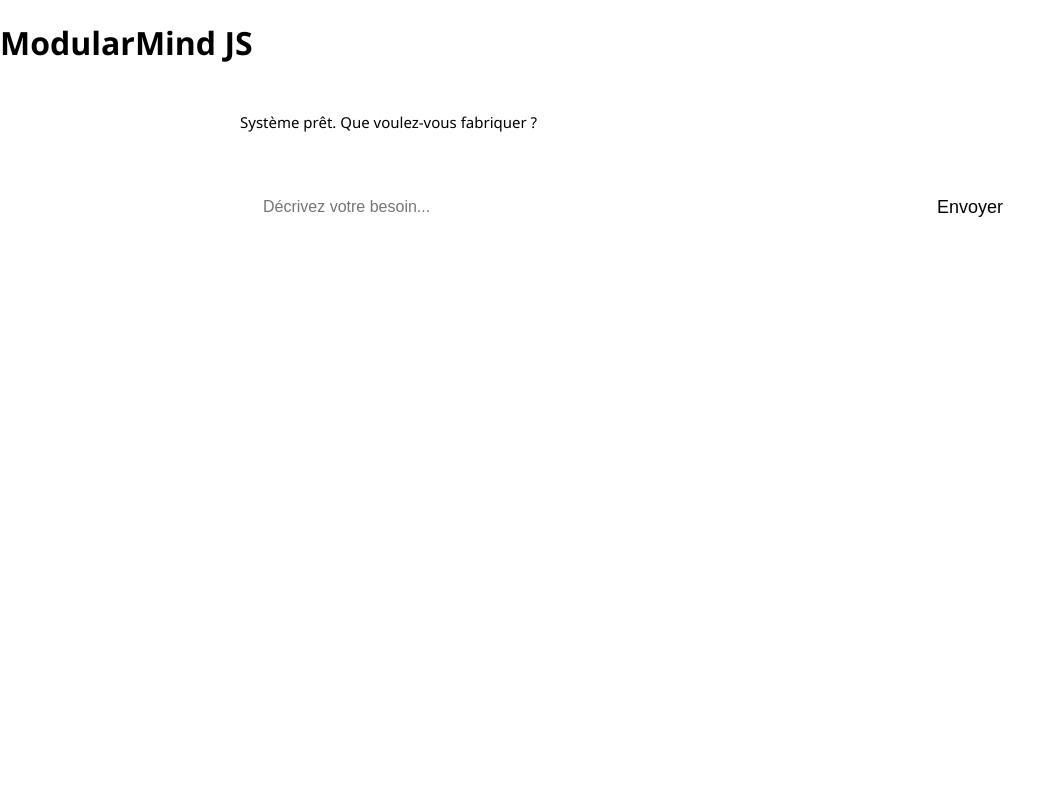
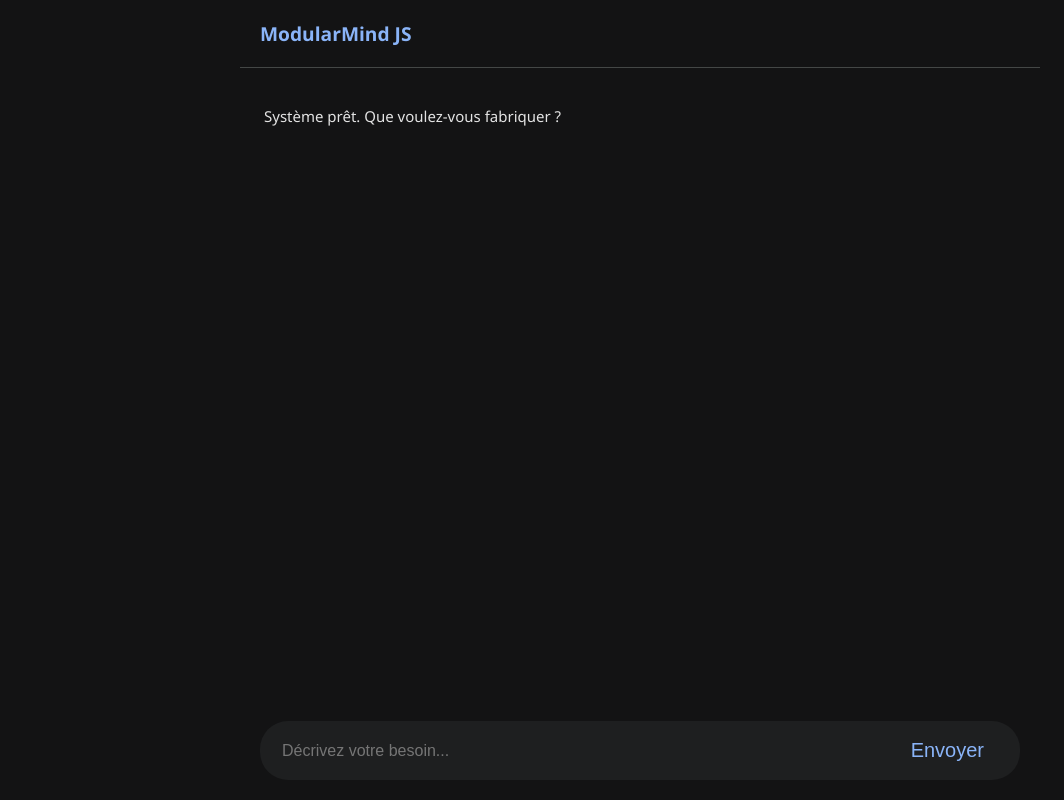
Before and after one commit to iyyad00/ModularMind-JS, a plain HTML site: page index.html in a window 1280 px wide. Shown: the whole page, without its empty margins (0-1064 px from the left). Drawn offline with Linux system fonts and the light colour scheme.

Commit message:
Refactor CSS for ModularMind Gemini style

```diff
--- a/style.css
+++ b/style.css
@@ -1,19 +1,11 @@
-<!DOCTYPE html>
-<html lang="fr">
-<head>
-    <meta charset="UTF-8">
-    <meta name="viewport" content="width=device-width, initial-scale=1.0">
-    <title>ModularMind JS</title>
-    <style>
-        /* --- MON STYLE SIGNATURE (DARK THEME) --- */
+/* --- STYLE SIGNATURE MODULARMIND (GEMINI STYLE) --- */
 :root {
-            --bg-main: #131314;       /* Noir profond */
-            --bg-sidebar: #1e1f20;    /* Gris foncé */
-            --bg-msg-ia: #1e1f20;     /* Fond message IA */
-            --text-main: #e3e3e3;     /* Texte blanc cassé */
-            --accent: #8ab4f8;        /* Bleu clair doux */
-            --user-bubble: #2b2c2f;   /* Bulle utilisateur */
-            --border: #444746;        /* Bordures subtiles */
+    --bg-main: #131314;
+    --bg-sidebar: #1e1f20;
+    --text-main: #e3e3e3;
+    --accent: #8ab4f8;
+    --user-bubble: #2b2c2f;
+    --border: #444746;
 }
 
 body {
@@ -22,8 +14,24 @@
     color: var(--text-main);
     margin: 0;
     display: flex;
+    justify-content: center;
+    height: 100vh;
+}
+
+#app {
+    width: 100%;
+    max-width: 800px;
+    display: flex;
     flex-direction: column;
     height: 100vh;
+}
+
+header h1 {
+    font-size: 1.2rem;
+    padding: 20px;
+    margin: 0;
+    color: var(--accent);
+    border-bottom: 1px solid var(--border);
 }
 
 /* --- ZONE DE CHAT --- */
@@ -34,34 +42,28 @@
     display: flex;
     flex-direction: column;
     gap: 20px;
-            max-width: 800px;
-            margin: 0 auto;
-            width: 100%;
 }
 
 .message {
-            display: flex;
-            flex-direction: column;
     max-width: 85%;
     line-height: 1.6;
     font-size: 15px;
+    padding: 12px 18px;
+    border-radius: 18px;
     animation: fadeIn 0.3s ease;
 }
 
 @keyframes fadeIn { from { opacity: 0; transform: translateY(5px); } to { opacity: 1; transform: translateY(0); } }
 
-        /* Style Bulle IA */
 .ia-msg {
     align-self: flex-start;
     background-color: transparent;
+    padding-left: 0;
 }
 
-        /* Style Bulle Utilisateur */
 .user-msg {
     align-self: flex-end;
     background-color: var(--user-bubble);
-            padding: 12px 20px;
-            border-radius: 18px;
     border: 1px solid var(--border);
 }
 
@@ -80,45 +82,24 @@
     color: var(--accent);
     cursor: pointer;
     font-weight: 500;
-            transition: background 0.2s;
 }
 
 button:hover {
     background: rgba(138, 180, 248, 0.1);
-            border-color: var(--accent);
-        }
-
-        button.confirm {
-            background: var(--accent);
-            color: #000;
-            border: none;
 }
 
 /* --- ZONE DE SAISIE --- */
 #input-area {
     padding: 20px;
-            max-width: 800px;
-            margin: 0 auto;
-            width: 100%;
-            display: flex;
-            align-items: center;
     background: var(--bg-main);
-            position: sticky;
-            bottom: 0;
 }
 
 .input-wrapper {
-            flex: 1;
     display: flex;
     background: var(--bg-sidebar);
     border-radius: 28px;
     padding: 10px 20px;
-            border: 1px solid transparent;
-            transition: border 0.3s;
-        }
-
-        .input-wrapper:focus-within {
-            border: 1px solid var(--border);
+    align-items: center;
 }
 
 input {
@@ -134,57 +115,6 @@
     background: none;
     border: none;
     color: var(--accent);
-            font-size: 18px;
-            margin-left: 10px;
+    font-size: 20px;
+    cursor: pointer;
 }
-    </style>
-</head>
-<body>
-
-<div id="chat-window">
-    <div class="message ia-msg">
-        <b>ModularMind</b><br>
-        Bonjour. Je suis prêt à vous aider à fabriquer vos projets. Que voulez-vous faire ?
-    </div>
-</div>
-
-<div id="input-area">
-    <div class="input-wrapper">
-        <input type="text" id="user-input" placeholder="Entrez une demande ici..." onkeypress="if(event.key === 'Enter') gererEnvoi()">
-        <button id="send-btn" onclick="gererEnvoi()">➤</button>
-    </div>
-</div>
-
-<script>
-    // Ici on garde ta logique d'orchestrateur (version propre)
-    // Elle sera connectée à ce beau design.
-    const chatWindow = document.getElementById('chat-window');
-
-    function afficherMessage(texte, type) {
-        const div = document.createElement('div');
-        div.className = `message ${type === 'user' ? 'user-msg' : 'ia-msg'}`;
-
-        const label = type === 'user' ? '' : '<b>ModularMind</b><br>';
-        div.innerHTML = label + texte;
-
-        chatWindow.appendChild(div);
-        chatWindow.scrollTop = chatWindow.scrollHeight;
-    }
-
-    function gererEnvoi() {
-        const input = document.getElementById('user-input');
-        const texte = input.value.trim();
-        if (!texte) return;
-
-        afficherMessage(texte, 'user');
-        input.value = '';
-
-        // Simulation de l'IA pour tester le style
-        setTimeout(() => {
-            afficherMessage("J'ai bien reçu votre demande. Analyse en cours...", 'ia');
-        }, 500);
-    }
-</script>
-
-</body>
-</html>
```
Lines whose indentation alone changed are shown as unchanged.
